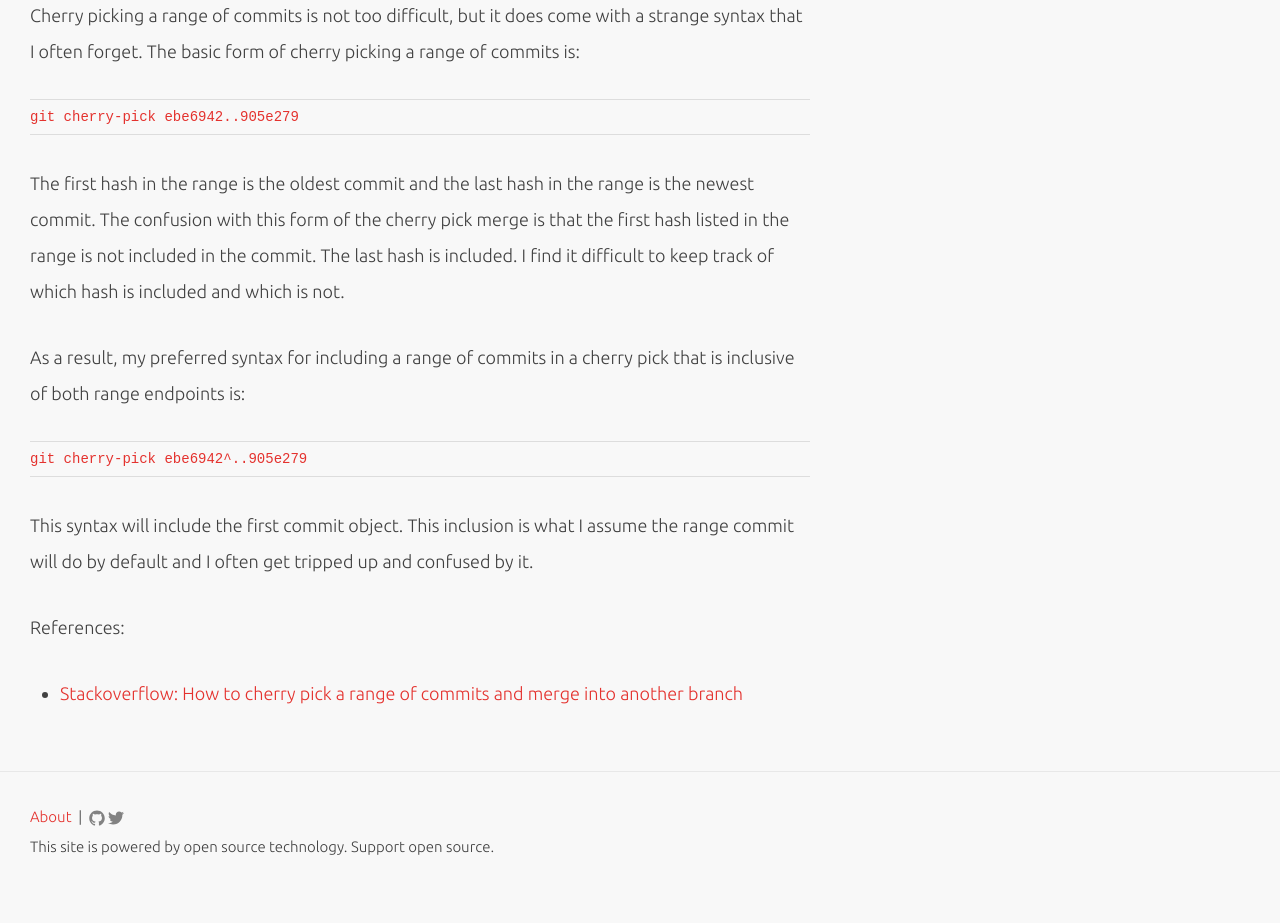
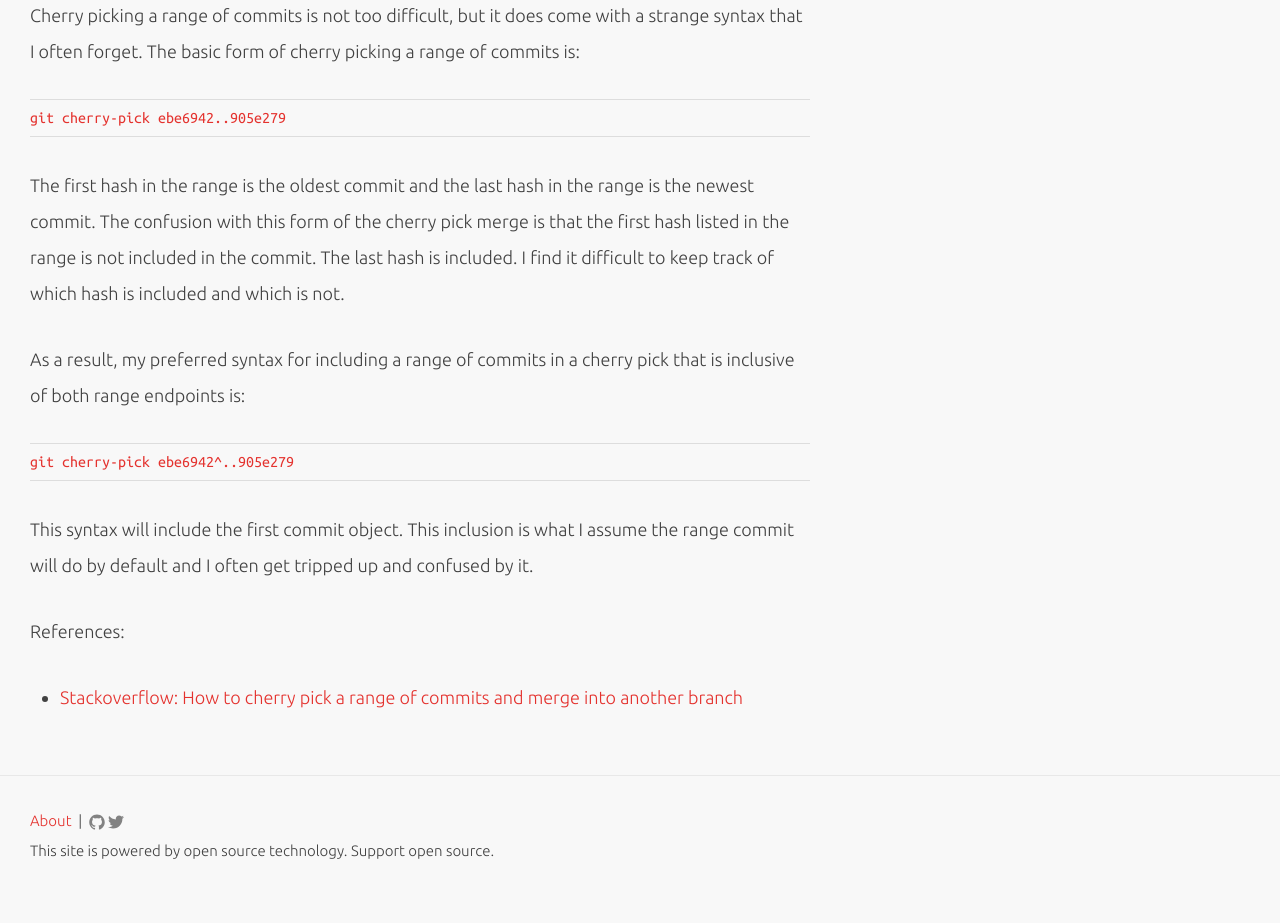
Before and after one commit to tollmanz/tollmanz.com-old, a Jekyll site: the page built from _posts/2013-05-11-git-cherry-pick-range.markdown, in a window 1280 px wide. Shown: the part 466-1389 px from the top of the page. Built offline with Jekyll 4.4.1, drawn with Linux system fonts in a browser that asks for light colours; some web fonts are replaced.

Commit message:
Improve code styling.

```diff
--- a/_includes/head.html
+++ b/_includes/head.html
@@ -6,7 +6,7 @@
   <title>{% if page.title %}{{ page.title }}{% else %}{{ site.title }}{% endif %}</title>
   <meta name="description" content="{{ site.description }}">
 
-  <link href='//fonts.googleapis.com/css?family=Coustard|Inconsolata|Ubuntu:300,700,300italic,700italic' rel='stylesheet' type='text/css'>
+  <link href='//fonts.googleapis.com/css?family=Coustard|Ubuntu+Mono|Ubuntu:300,700,300italic,700italic' rel='stylesheet' type='text/css'>
 
   <link rel="stylesheet" href="{{ "/css/main.css" | prepend: site.baseurl }}">
   <link rel="canonical" href="{{ page.url | replace:'index.html','' | prepend: site.baseurl | prepend: site.url }}">
--- a/_sass/_base.scss
+++ b/_sass/_base.scss
@@ -81,7 +81,7 @@ blockquote {
 
 pre,
 code {
-    font-size: 14px;
+    font-family: 'Ubuntu Mono', monospace;
 }
 
 code {
--- a/_sass/_syntax-highlighting.scss
+++ b/_sass/_syntax-highlighting.scss
@@ -1,9 +1,13 @@
 .highlight {
     background: #F8F8F8;
     color: #e4322e;
-    font-family: 'Inconsolata', "Bitstream Vera Sans Mono", monospace;
     line-height: 18px;
     @extend %vertical-rhythm;
+
+    code {
+        font-size: 16px;
+        line-height: 20px;
+    }
 
     .c {
         color: #999988;
```
